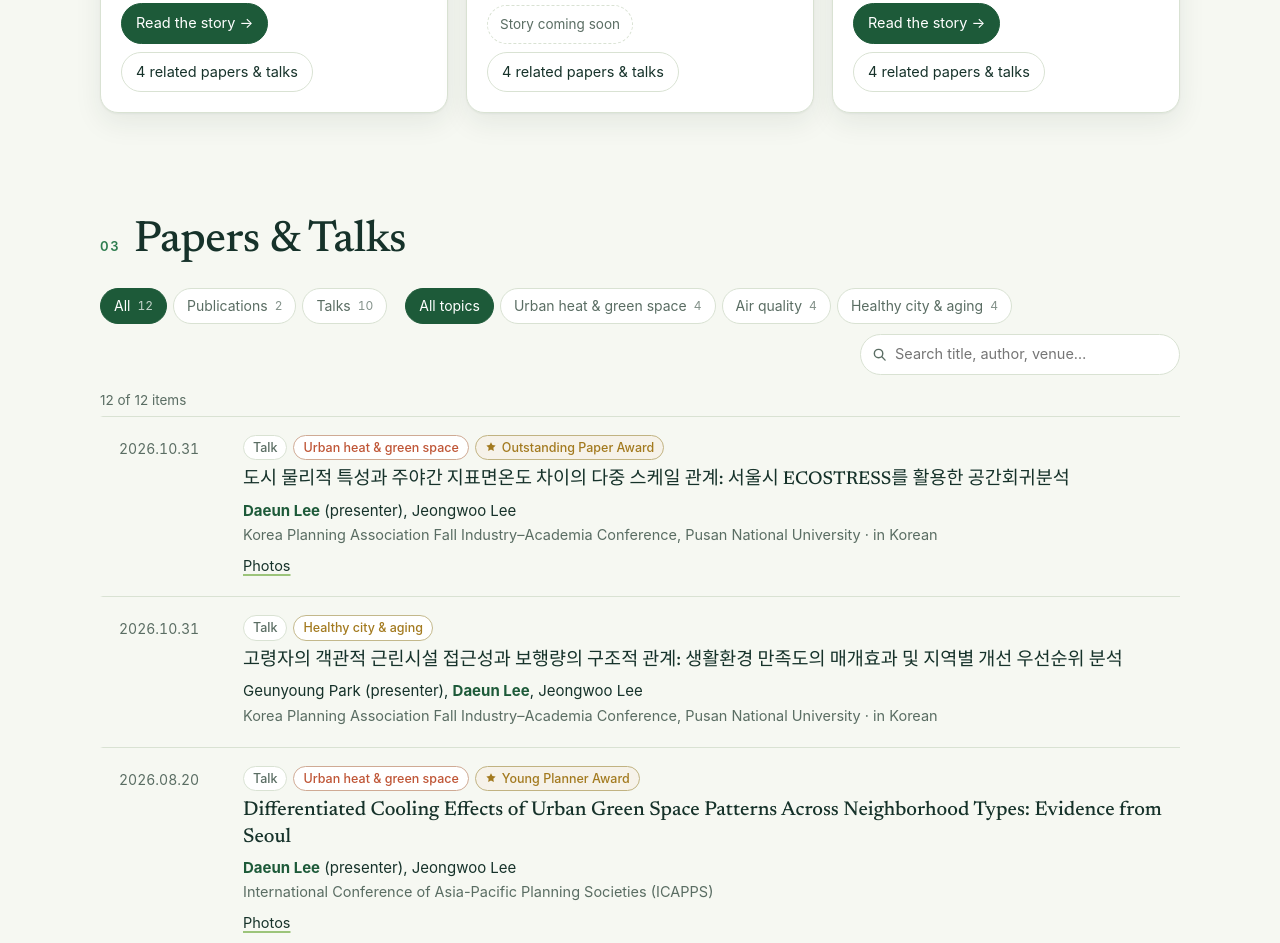
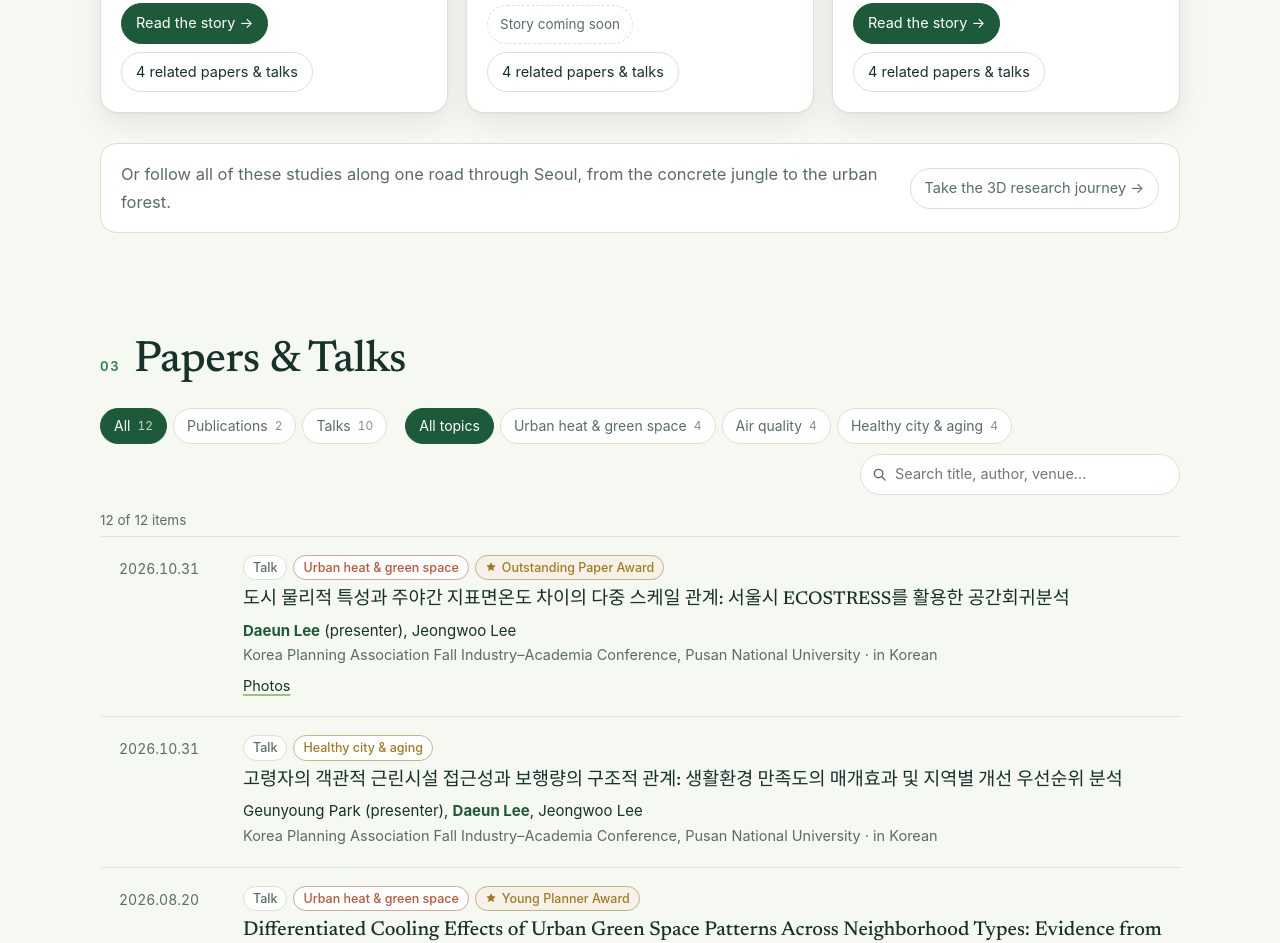
Before and after one commit to dana4832/dana4832.github.io, a plain HTML site: page index.html in a window 1280 px wide. Shown: the part 2191-3134 px from the top of the page. Drawn offline with Linux system fonts and the light colour scheme; a web font is replaced by a local one.

Commit message:
Link the research section to the 3D research journey site
Co-Authored-By: Claude Fable 5.2 <noreply@anthropic.com>

```diff
--- a/assets/style.css
+++ b/assets/style.css
@@ -232,6 +232,12 @@ h1, h2, h3, p { margin: 0; }
 }
 .num { font: 600 13px var(--sans); letter-spacing: 0.12em; color: var(--leaf); }
 .sec-note { color: var(--muted); max-width: 640px; margin: -8px 0 24px; }
+.journey-link {
+  display: flex; flex-wrap: wrap; align-items: center; gap: 12px 20px; margin: 30px 0 0; padding: 16px 20px;
+  border: 1px solid var(--line); border-radius: 16px; background: var(--surface); color: var(--muted);
+}
+.journey-link .journey-text { flex: 1 1 300px; }
+.journey-link .btn { flex: none; }
 .sec-body { max-width: 760px; }
 .sec-body p + p { margin-top: 14px; }
 .subhead { margin-top: 30px; font-weight: 650; }
--- a/index.html
+++ b/index.html
@@ -96,6 +96,11 @@
     <h2 id="research-t"><span class="num">02</span><span data-l="en">Research</span><span data-l="ko">연구</span></h2>
     <p class="sec-note"><span data-l="en">Three questions I keep coming back to. Open a story to scroll through one study step by step.</span><span data-l="ko">계속 붙들고 있는 세 가지 질문입니다. 스토리를 열면 연구 한 편을 스크롤하며 단계별로 볼 수 있습니다.</span></p>
     <div class="cards" id="research-cards"></div>
+    <!-- 3D 연구 여정 사이트(별도 저장소 cv-interactive)로 가는 링크 -->
+    <p class="journey-link">
+      <span class="journey-text"><span data-l="en">Or follow all of these studies along one road through Seoul, from the concrete jungle to the urban forest.</span><span data-l="ko">이 연구들을 서울을 지나는 하나의 길로 따라가 볼 수도 있습니다. 빌딩숲에서 출발해 도시숲까지 갑니다.</span></span>
+      <a class="btn" href="https://dana4832.github.io/cv-interactive/"><span data-l="en">Take the 3D research journey →</span><span data-l="ko">3D 연구 여정 보기 →</span></a>
+    </p>
   </section>
 
   <section class="sec" id="works" aria-labelledby="works-t">
```
